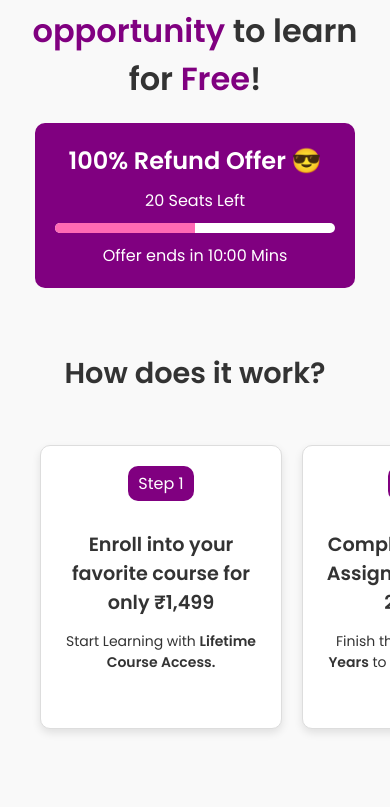
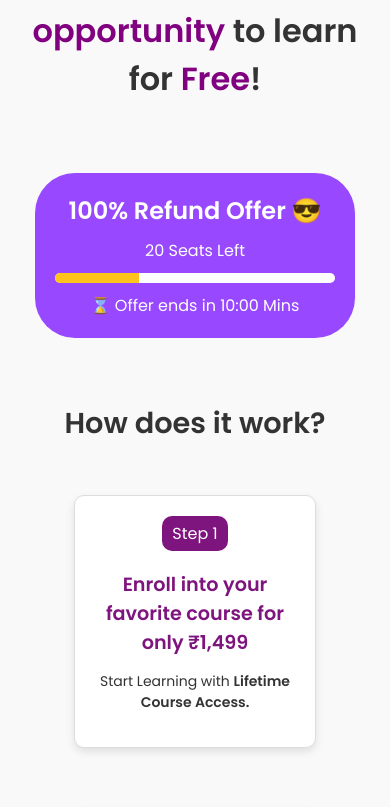
Before and after one commit to Kj1710/Figmatocode, a React (Create React App) app: page / in a window 390 px wide. Shown: the part 3880-4687 px from the top of the page. Built offline with nearby package versions, Linux system fonts and the light colour scheme.

Commit message:
Refund page done

```diff
--- a/src/components/Refund/Refund.css
+++ b/src/components/Refund/Refund.css
@@ -3,6 +3,7 @@
   padding: 40px 20px;
   border-radius: 10px;
   margin-bottom: 40px;
+
 }
 
 .promo-section h1 {
@@ -16,10 +17,11 @@
 }
 
 .offer-card {
-    background-color: #800080;
+  background:rgba(152, 73, 255, 1);
+margin-top: 50px;
   color: #fff;
   padding: 20px;
-    border-radius: 10px;
+  border-radius: 40px;
   display: inline-block;
   width: 80%;
   max-width: 400px;
@@ -37,8 +39,9 @@
 }
 
 .progress-bar {
+
   background-color: #fff;
-    border-radius: 10px;
+  border-radius: 120px;
   overflow: hidden;
   margin-bottom: 10px;
   height: 10px;
@@ -46,11 +49,14 @@
 }
 
 .progress {
-    background-color: #ff69b4;
-    width: 50%;
+  background: rgba(255, 196, 27, 1);
+  width: 30%;
   height: 100%;
   position: absolute;
 }
+
+
+
 
 .offer-timer {
   font-size: 1em;
@@ -67,28 +73,30 @@
 
 .steps {
   display: flex;
-    justify-content: space-between;
+  justify-content: space-evenly;
   gap: 20px;
+
+
 }
 
 .step {
   background-color: #f4f4f4;
   padding: 20px;
-    border-radius: 10px;
-    width: 30%;
-    min-width: 200px;
+  border-radius: 100000px;
+
 }
 
 .step-number {
-    background-color: #800080;
+  background-color: #7e147e;
   color: #fff;
   border-radius: 10px;
   padding: 5px 10px;
   display: inline-block;
-    margin-bottom: 10px;
+
 }
 
 .step h3 {
+  color:  #7e147e;
   font-size: 1.2em;
   margin-bottom: 10px;
 }
@@ -96,3 +104,15 @@
 .step p {
   font-size: 1em;
 }
+
+@media (max-width: 768px) {
+  .steps {
+    flex-direction: column;
+    align-items: center;
+  }
+
+  .step {
+    width: 80%;
+    max-width: 300px;
+  }
+}
--- a/src/components/Refund/Refund.js
+++ b/src/components/Refund/Refund.js
@@ -14,7 +14,7 @@ const Refund = () => {
         <div className="progress-bar">
           <div className="progress"></div>
         </div>
-        <div className="offer-timer">Offer ends in 10:00 Mins</div>
+        <div className="offer-timer">⌛ Offer ends in 10:00 Mins</div>
       </div>
       <section className="how-it-works">
         <h2>How does it work?</h2>
```
Lines whose indentation alone changed are shown as unchanged.
